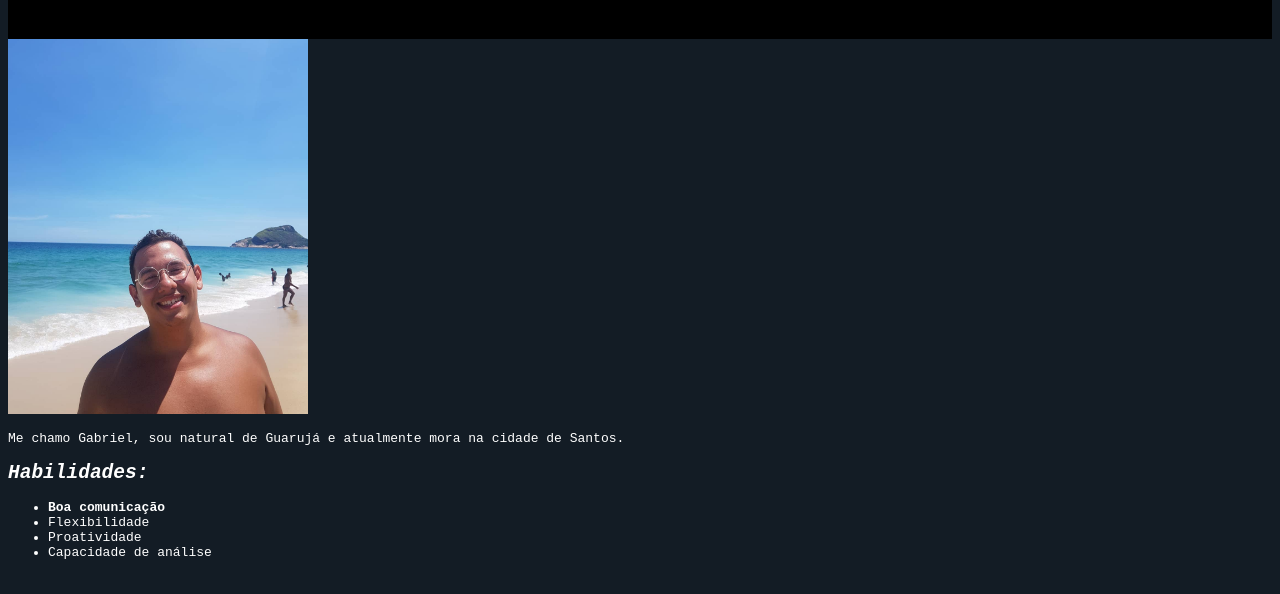
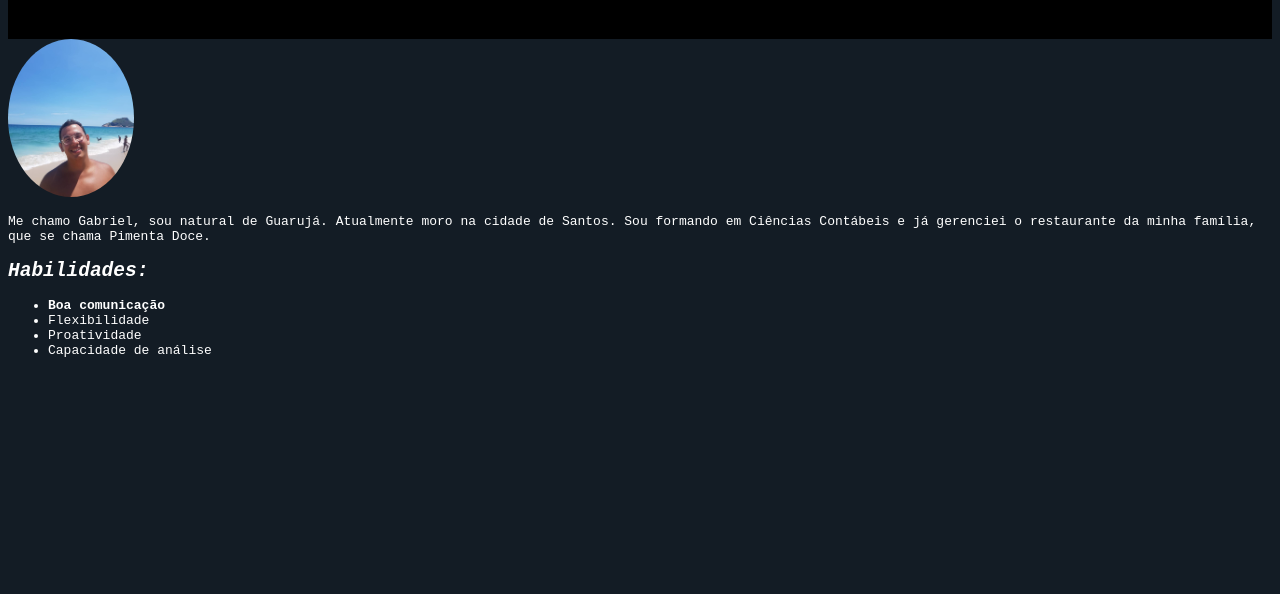
Before and after one commit to Gabe-Pereira/portfolio-trybe, a plain HTML site: page index.html in a window 1280 px wide. Shown: the part 84-678 px from the top of the page. Drawn offline with Linux system fonts and the light colour scheme.

Commit message:
portfólio layout

```diff
--- a/index.html
+++ b/index.html
@@ -27,7 +27,7 @@
     <img id="foto" src="fotorio.jpg" alt="Foto na praia" width="300px">
   </div>
 
-  <p>Me chamo Gabriel, sou natural de Guarujá e atualmente mora na cidade de Santos.</p>
+  <p>Me chamo Gabriel, sou natural de Guarujá. Atualmente moro na cidade de Santos. Sou formando em Ciências Contábeis e já gerenciei o restaurante da minha família, que se chama Pimenta Doce.</p>
   <h2><em>Habilidades:</em></h2>
   <div class="list">
   <ul>
--- a/style.css
+++ b/style.css
@@ -24,4 +24,9 @@ body {
     flex-direction: initial;
 }
 
-#foto
+#foto {
+    border-radius: 60%;
+    width: 10%;
+
+
+}
```
